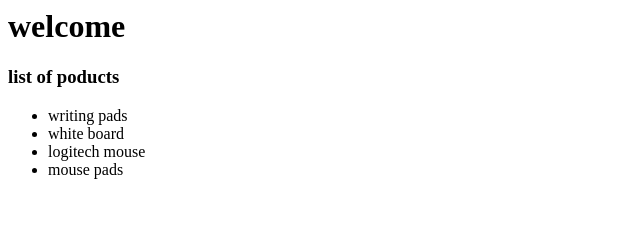
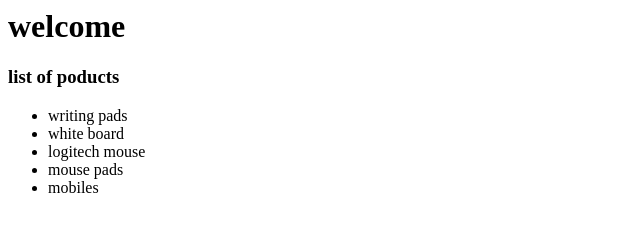
Before and after one commit to MeenalGarg21/git-github-demo, a plain HTML site: page index.html in a window 1280 px wide. Shown: the full height of the page, 0-640 px from the left. Drawn offline with Linux system fonts and the light colour scheme.

Commit message:
Add one new product

```diff
--- a/index.html
+++ b/index.html
@@ -12,6 +12,7 @@
             <li>white board</li>
         <li> logitech mouse</li>
         <li>mouse pads</li>
+            <li>mobiles</li>
         </ul>
     </body>
 </html>
```
